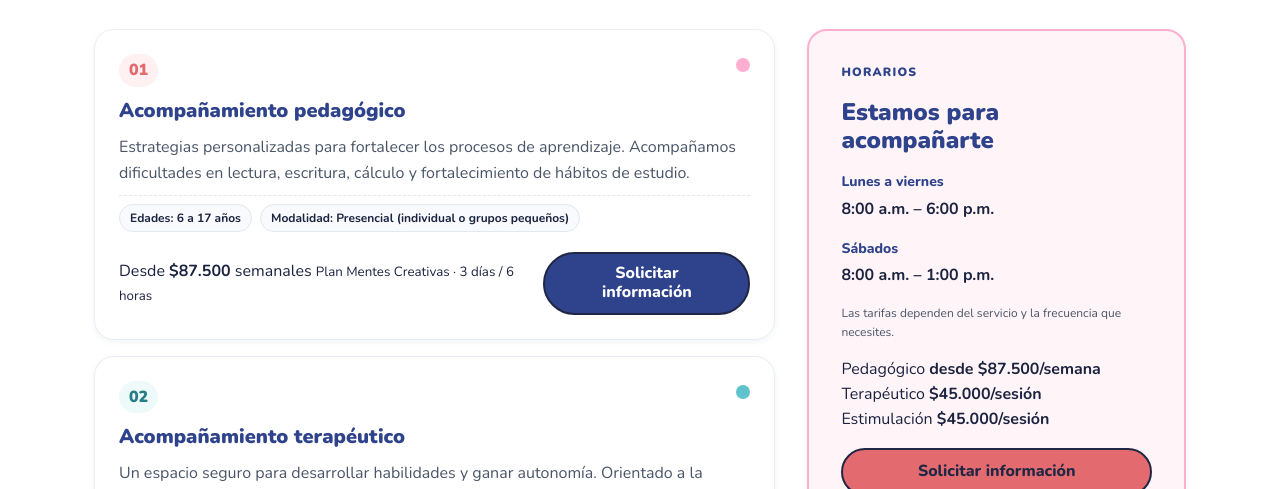
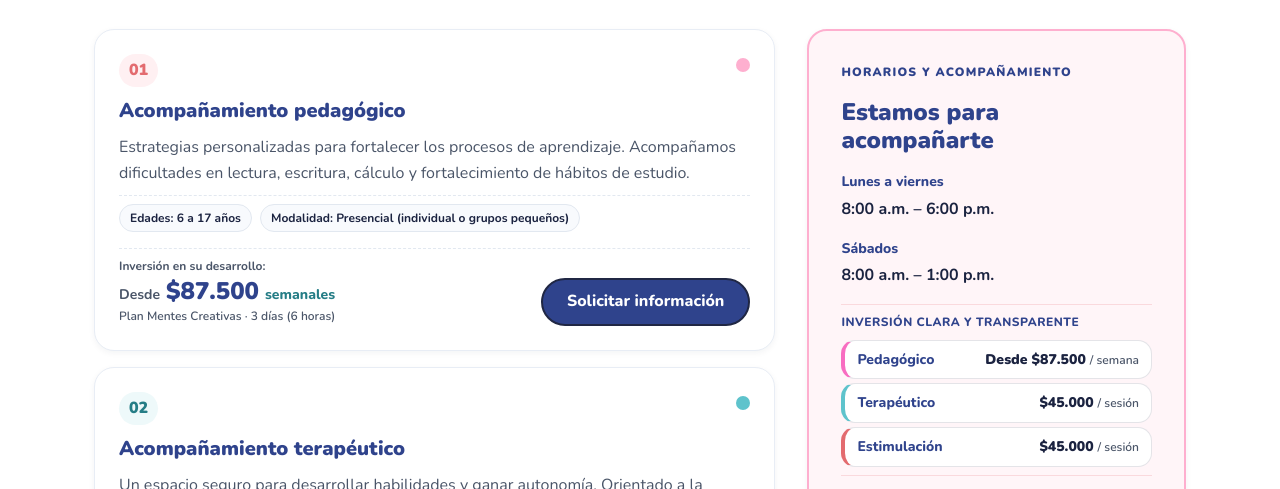
Before and after one commit to juliancaceres23/openBrainDemo, a plain HTML site: page servicios.html in a window 1280 px wide. Shown: the part 212-701 px from the top of the page. Drawn offline with nearby package versions, Linux system fonts and the light colour scheme.

Commit message:
feat: humanizar modulo de tarifas en servicios y aplicar estilo prototipo al boton flotante de whatsapp

```diff
--- a/css/global.css
+++ b/css/global.css
@@ -279,14 +279,15 @@
   background-color: #25D366; /* Verde oficial WhatsApp */
   color: #FFFFFF;
   border-radius: var(--radius-full);
-  box-shadow: 0 4px 14px rgba(37, 211, 102, 0.45);
+  border: 2px solid #202744;
+  box-shadow: 0 4px 14px rgba(32, 39, 68, 0.25);
   text-decoration: none;
   transition: transform var(--transition-fast), box-shadow var(--transition-fast);
 }
 
 .whatsapp-btn:hover {
-  transform: scale(1.08);
-  box-shadow: 0 8px 22px rgba(37, 211, 102, 0.6);
+  transform: translateY(-2px) scale(1.06);
+  box-shadow: 0 6px 18px rgba(32, 39, 68, 0.35);
 }
 
 .whatsapp-btn__icon {
--- a/css/servicios.css
+++ b/css/servicios.css
@@ -168,9 +168,62 @@
 
 .service-item-card__footer {
   display: flex;
-  align-items: center;
-  justify-content: space-between;
-  padding-top: var(--spacing-xs);
+  flex-direction: column;
+  gap: var(--spacing-md);
+  padding-top: var(--spacing-sm);
+  border-top: 1px dashed var(--color-border);
+}
+
+@media (min-width: 600px) {
+  .service-item-card__footer {
+    flex-direction: row;
+    align-items: flex-end;
+    justify-content: space-between;
+  }
+}
+
+/* Inversión humanizada y empática en cada tarjeta */
+.service-investment {
+  display: flex;
+  flex-direction: column;
+  gap: 2px;
+}
+
+.service-investment__label {
+  font-size: var(--font-size-xs);
+  font-weight: 700;
+  color: var(--color-text-muted);
+}
+
+.service-investment__value {
+  display: flex;
+  align-items: baseline;
+  gap: 6px;
+}
+
+.service-investment__from {
+  font-size: var(--font-size-sm);
+  font-weight: 700;
+  color: var(--color-text-muted);
+}
+
+.service-investment__amount {
+  font-size: var(--font-size-xl);
+  font-weight: 900;
+  color: var(--color-primary);
+  line-height: 1.1;
+}
+
+.service-investment__period {
+  font-size: var(--font-size-sm);
+  font-weight: 800;
+  color: var(--color-accent-teal-dark);
+}
+
+.service-investment__plan {
+  font-size: var(--font-size-xs);
+  color: var(--color-text-muted);
+  font-weight: 600;
 }
 
 /* Tarjeta rosa de Horarios y Tarifas (Sidebar del prototipo) */
@@ -218,6 +271,70 @@
   color: var(--color-text);
 }
 
+/* Planes y tarifas humanizadas en Sidebar */
+.schedule-sidebar-card__rates {
+  display: flex;
+  flex-direction: column;
+  gap: var(--spacing-xs);
+  padding: var(--spacing-sm) 0;
+  border-top: 1px solid rgba(227, 107, 111, 0.2);
+  border-bottom: 1px solid rgba(227, 107, 111, 0.2);
+}
+
+.schedule-sidebar-card__rates-title {
+  font-size: var(--font-size-xs);
+  font-weight: 800;
+  color: var(--color-primary);
+  text-transform: uppercase;
+  letter-spacing: 0.5px;
+  margin-bottom: 4px;
+}
+
+.schedule-plan-chip {
+  display: flex;
+  align-items: center;
+  justify-content: space-between;
+  padding: 8px 12px;
+  border-radius: var(--radius-md);
+  background-color: #FFFFFF;
+  border: 1px solid rgba(32, 39, 68, 0.12);
+  transition: transform var(--transition-fast);
+}
+
+.schedule-plan-chip:hover {
+  transform: translateX(3px);
+}
+
+.schedule-plan-chip--pink {
+  border-left: 4px solid var(--color-decor-pink-vivid);
+}
+
+.schedule-plan-chip--teal {
+  border-left: 4px solid var(--color-accent-teal);
+}
+
+.schedule-plan-chip--coral {
+  border-left: 4px solid var(--color-accent-coral);
+}
+
+.schedule-plan-chip__name {
+  font-size: var(--font-size-sm);
+  font-weight: 800;
+  color: var(--color-primary);
+}
+
+.schedule-plan-chip__price {
+  font-size: var(--font-size-sm);
+  font-weight: 900;
+  color: var(--color-text);
+}
+
+.schedule-plan-chip__price small {
+  font-size: var(--font-size-xs);
+  font-weight: 600;
+  color: var(--color-text-muted);
+}
+
 .schedule-sidebar-card__note {
   font-size: var(--font-size-xs);
   color: var(--color-text-muted);
--- a/servicios.html
+++ b/servicios.html
@@ -111,14 +111,17 @@
               <span class="meta-chip"><strong>Modalidad:</strong> Presencial (individual o grupos pequeños)</span>
             </div>
 
-            <!-- RF-12, RF-13: Tarifa y Botón solicitar información -->
+            <!-- RF-12, RF-13: Tarifa humanizada y Botón solicitar información -->
             <div class="service-item-card__footer">
-              <p class="service-price">
-  <span class="service-price__from">Desde</span>
-  <strong class="service-price__amount">$87.500</strong>
-  <span class="service-price__unit">semanales</span>
-  <small class="service-price__note">Plan Mentes Creativas · 3 días / 6 horas</small>
-</p>
+              <div class="service-investment">
+                <span class="service-investment__label">Inversión en su desarrollo:</span>
+                <div class="service-investment__value">
+                  <span class="service-investment__from">Desde</span>
+                  <strong class="service-investment__amount">$87.500</strong>
+                  <span class="service-investment__period">semanales</span>
+                </div>
+                <span class="service-investment__plan">Plan Mentes Creativas · 3 días (6 horas)</span>
+              </div>
               <a href="contacto.html" class="btn btn--primary">
                 Solicitar información
               </a>
@@ -144,13 +147,16 @@
               <span class="meta-chip"><strong>Modalidad:</strong> Presencial personalizada</span>
             </div>
 
-            <!-- RF-12, RF-13: Tarifa y Botón solicitar información -->
+            <!-- RF-12, RF-13: Tarifa humanizada y Botón solicitar información -->
             <div class="service-item-card__footer">
-              <p class="service-price">
-  <strong class="service-price__amount">$45.000</strong>
-  <span class="service-price__unit">por sesión</span>
-  <small class="service-price__note">Terapia ocupacional, pedagógica, fonoaudiológica o psicológica</small>
-</p>
+              <div class="service-investment">
+                <span class="service-investment__label">Sesión individual personalizada:</span>
+                <div class="service-investment__value">
+                  <strong class="service-investment__amount">$45.000</strong>
+                  <span class="service-investment__period">por sesión</span>
+                </div>
+                <span class="service-investment__plan">Atención fonoaudiológica, psicológica o pedagógica</span>
+              </div>
               <a href="contacto.html" class="btn btn--coral">
                 Solicitar información
               </a>
@@ -176,13 +182,16 @@
               <span class="meta-chip"><strong>Modalidad:</strong> Presencial personalizada</span>
             </div>
 
-            <!-- RF-12, RF-13: Tarifa y Botón solicitar información -->
+            <!-- RF-12, RF-13: Tarifa humanizada y Botón solicitar información -->
             <div class="service-item-card__footer">
-              <p class="service-price">
-  <strong class="service-price__amount">$45.000</strong>
-  <span class="service-price__unit">por sesión</span>
-  <small class="service-price__note">Programas de estimulación</small>
-</p>
+              <div class="service-investment">
+                <span class="service-investment__label">Sesión de estimulación adecuada:</span>
+                <div class="service-investment__value">
+                  <strong class="service-investment__amount">$45.000</strong>
+                  <span class="service-investment__period">por sesión</span>
+                </div>
+                <span class="service-investment__plan">Actividades lúdicas y sensoriales respetuosas</span>
+              </div>
               <a href="contacto.html" class="btn btn--primary">
                 Solicitar información
               </a>
@@ -196,7 +205,7 @@
              ================================================================== -->
         <aside class="services-layout__sidebar" aria-label="Horarios y tarifas">
           <div class="schedule-sidebar-card">
-            <span class="schedule-sidebar-card__tag">HORARIOS</span>
+            <span class="schedule-sidebar-card__tag">HORARIOS Y ACOMPAÑAMIENTO</span>
             <!-- RF-11: Horarios de atención -->
             <h2 class="schedule-sidebar-card__title">Estamos para acompañarte</h2>
 
@@ -210,15 +219,29 @@
               <span class="schedule-day-hours">8:00 a.m. – 1:00 p.m.</span>
             </div>
 
-            <!-- RF-12: Nota de tarifas y marcador -->
+            <!-- RF-12: Planes y tarifas humanizadas -->
+            <div class="schedule-sidebar-card__rates">
+              <span class="schedule-sidebar-card__rates-title">Inversión clara y transparente</span>
+
+              <div class="schedule-plan-chip schedule-plan-chip--pink">
+                <span class="schedule-plan-chip__name">Pedagógico</span>
+                <strong class="schedule-plan-chip__price">Desde $87.500 <small>/ semana</small></strong>
+              </div>
+
+              <div class="schedule-plan-chip schedule-plan-chip--teal">
+                <span class="schedule-plan-chip__name">Terapéutico</span>
+                <strong class="schedule-plan-chip__price">$45.000 <small>/ sesión</small></strong>
+              </div>
+
+              <div class="schedule-plan-chip schedule-plan-chip--coral">
+                <span class="schedule-plan-chip__name">Estimulación</span>
+                <strong class="schedule-plan-chip__price">$45.000 <small>/ sesión</small></strong>
+              </div>
+            </div>
+
             <p class="schedule-sidebar-card__note">
-              Las tarifas dependen del servicio y la frecuencia que necesites.
+              Cada proceso inicia con una valoración cercana para definir la frecuencia ideal según el ritmo y metas de tu hijo.
             </p>
-            <ul class="schedule-sidebar-card__prices">
-  <li><span>Pedagógico</span> <strong>desde $87.500/semana</strong></li>
-  <li><span>Terapéutico</span> <strong>$45.000/sesión</strong></li>
-  <li><span>Estimulación</span> <strong>$45.000/sesión</strong></li>
-</ul>
 
             <!-- RF-13: Botón Solicitar información en Coral -->
             <a href="contacto.html" class="btn btn--coral btn--full">
```
